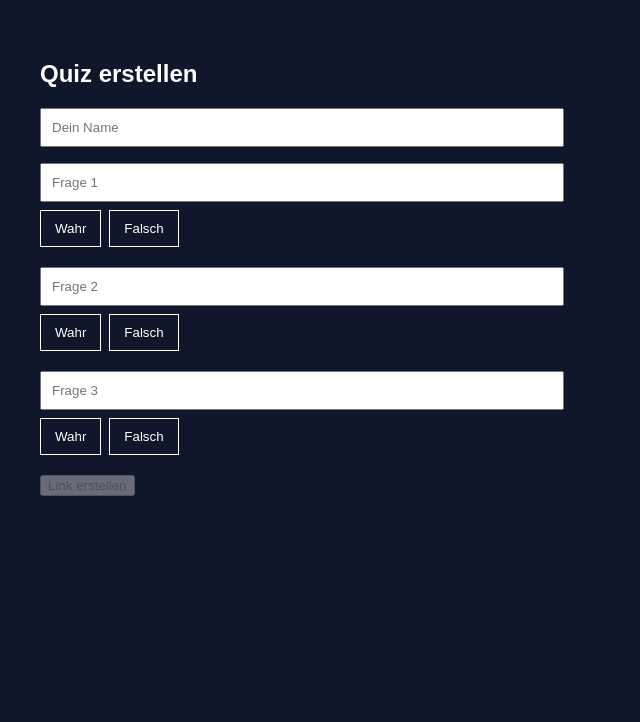
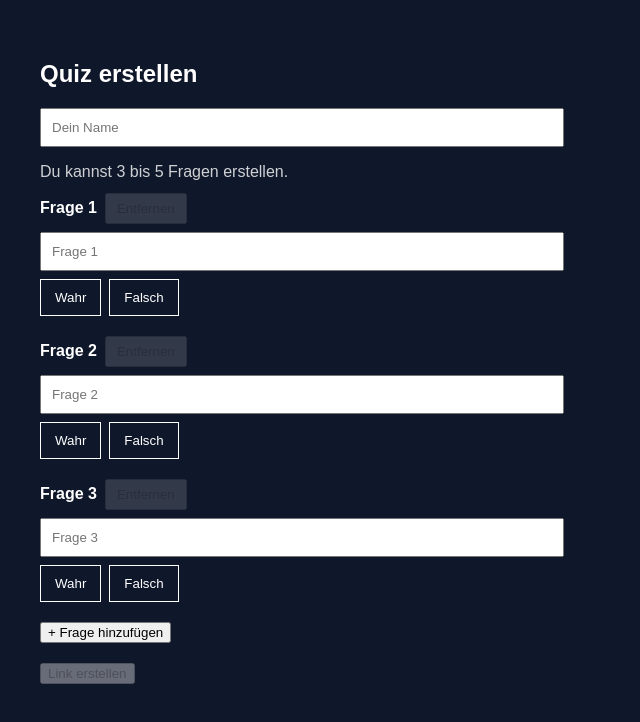
Before and after one commit to DerMichaBenjamin/knowme-mvp-Test02, a Next.js app: page / in a window 1280 px wide. Both pictures are taken after a click on the button "Quiz erstellen". Shown: the top 722 px of the page, without its empty margins (0-640 px from the left). Built offline with nearby package versions, Linux system fonts and the light colour scheme; no server answers.

Commit message:
Add link copying functionality and update UI

```diff
--- a/app/page.tsx
+++ b/app/page.tsx
@@ -25,6 +25,7 @@ export default function Page() {
   const [quizTitle, setQuizTitle] = useState("Wie gut kennst du ...?");
   const [shareUrl, setShareUrl] = useState("");
   const [quizId, setQuizId] = useState("");
+  const [copied, setCopied] = useState(false);
 
   const [questions, setQuestions] = useState<Question[]>([
     { text: "", answer: null },
@@ -68,23 +69,24 @@ export default function Page() {
     window.open(`https://wa.me/?text=${text}`, "_blank");
   };
 
-  const shareOther = async () => {
-    const text = generateChallengeText();
+  const copyLink = async () => {
+    try {
+      await navigator.clipboard.writeText(shareUrl);
+      setCopied(true);
+      setTimeout(() => setCopied(false), 1200);
+    } catch {
+      alert("Link konnte nicht kopiert werden.");
+    }
+  };
 
-    if (navigator.share) {
-      try {
-        await navigator.share({
-          text,
-          url: shareUrl,
-        });
-        return;
-      } catch {
-        // ignore cancel
-      }
-    }
+  const addQuestion = () => {
+    if (questions.length >= 5) return;
+    setQuestions((prev) => [...prev, { text: "", answer: null }]);
+  };
 
-    await navigator.clipboard.writeText(text);
-    alert("Text kopiert – jetzt in Instagram oder TikTok einfügen");
+  const removeQuestion = (index: number) => {
+    if (questions.length <= 3) return;
+    setQuestions((prev) => prev.filter((_, i) => i !== index));
   };
 
   const createQuiz = async () => {
@@ -183,8 +185,26 @@ export default function Page() {
             style={{ display: "block", marginBottom: 16, padding: 10, width: "100%", maxWidth: 500 }}
           />
 
+          <p style={{ marginBottom: 12, opacity: 0.8 }}>
+            Du kannst 3 bis 5 Fragen erstellen.
+          </p>
+
           {questions.map((q, i) => (
             <div key={i} style={{ marginBottom: 20 }}>
+              <div style={{ display: "flex", gap: 8, alignItems: "center", marginBottom: 8 }}>
+                <strong>Frage {i + 1}</strong>
+                <button
+                  onClick={() => removeQuestion(i)}
+                  disabled={questions.length <= 3}
+                  style={{
+                    opacity: questions.length <= 3 ? 0.4 : 1,
+                    padding: "6px 10px",
+                  }}
+                >
+                  Entfernen
+                </button>
+              </div>
+
               <input
                 placeholder={`Frage ${i + 1}`}
                 value={q.text}
@@ -231,6 +251,16 @@ export default function Page() {
             </div>
           ))}
 
+          <div style={{ display: "flex", gap: 8, marginBottom: 20 }}>
+            <button
+              onClick={addQuestion}
+              disabled={questions.length >= 5}
+              style={{ opacity: questions.length >= 5 ? 0.4 : 1 }}
+            >
+              + Frage hinzufügen
+            </button>
+          </div>
+
           <button onClick={createQuiz} disabled={!canCreate}>
             Link erstellen
           </button>
@@ -245,8 +275,8 @@ export default function Page() {
           <button onClick={shareWhatsApp} style={{ marginRight: 8 }}>
             WhatsApp
           </button>
-          <button onClick={shareOther} style={{ marginRight: 8 }}>
-            Instagram / TikTok
+          <button onClick={copyLink} style={{ marginRight: 8 }}>
+            {copied ? "Kopiert" : "Link kopieren"}
           </button>
 
           <div style={{ marginTop: 20 }}>
@@ -282,8 +312,8 @@ export default function Page() {
           <button onClick={shareWhatsApp} style={{ marginRight: 8 }}>
             WhatsApp teilen
           </button>
-          <button onClick={shareOther} style={{ marginRight: 8 }}>
-            Instagram / TikTok
+          <button onClick={copyLink} style={{ marginRight: 8 }}>
+            {copied ? "Kopiert" : "Link kopieren"}
           </button>
 
           <button onClick={() => setScreen("create")}>Eigenes Quiz</button>
```
